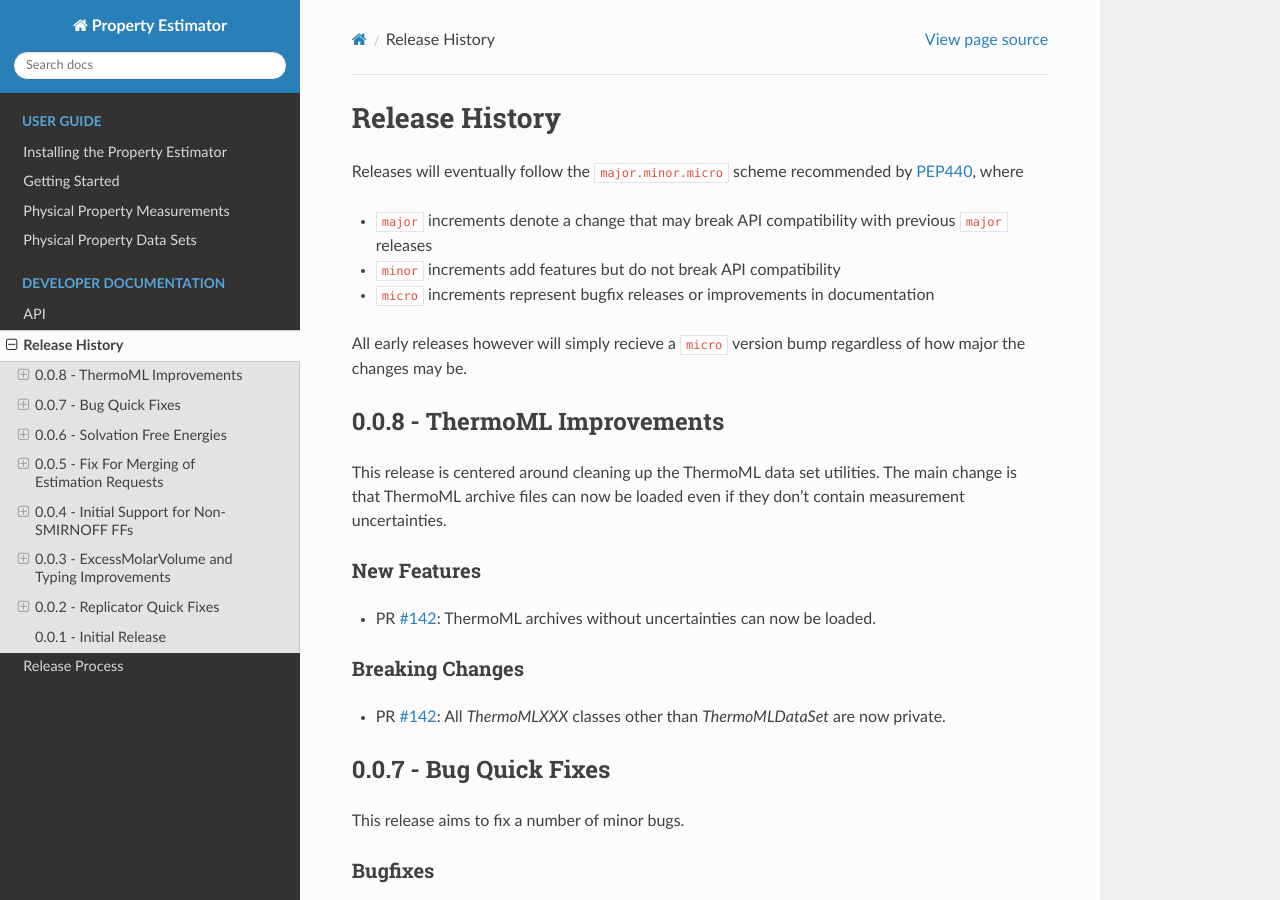
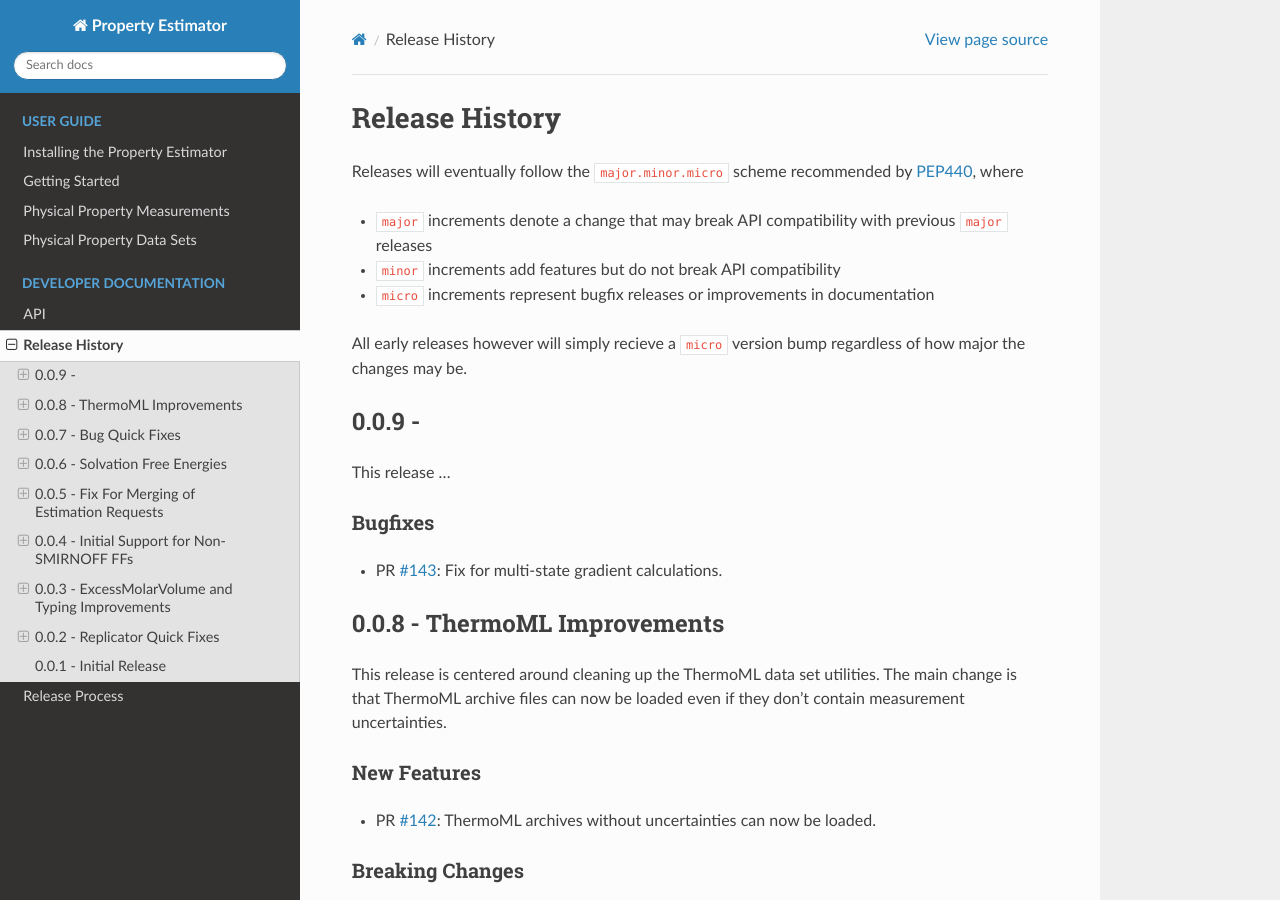
Before and after one commit to openforcefield/openff-evaluator, a Sphinx documentation site: the page built from docs/releasehistory.rst, in a window 1280 px wide and 900 px high. Built offline with Sphinx 7.4.7 and the Read the Docs theme 2.0.0, drawn with Linux system fonts in a browser that asks for light colours.

Commit message:
Update releasehistory.rst

```diff
--- a/docs/releasehistory.rst
+++ b/docs/releasehistory.rst
@@ -10,6 +10,17 @@ Releases will eventually follow the ``major.minor.micro`` scheme recommended by
 
 All early releases however will simply recieve a ``micro`` version bump regardless of
 how major the changes may be.
+
+0.0.9 -
+-----------------------------
+
+This release ...
+
+Bugfixes
+""""""""
+
+* PR `#143 <https://github.com/openforcefield/propertyestimator/pull/143>`_: Fix for multi-state gradient calculations.
+
 
 0.0.8 - ThermoML Improvements
 -----------------------------
```
